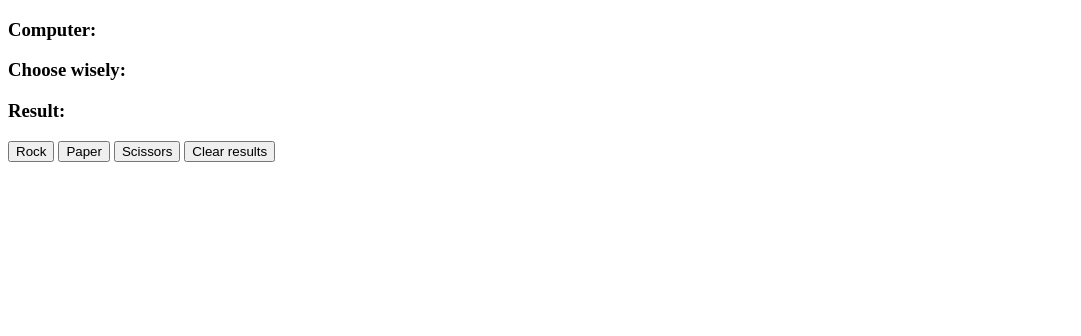
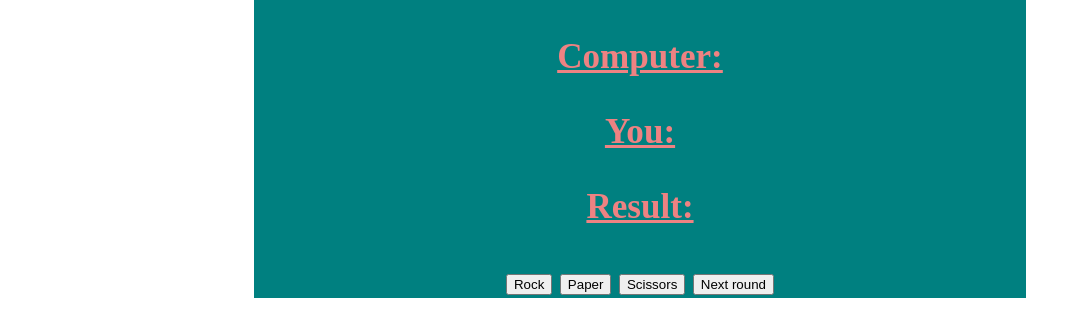
Before and after one commit to aa-ag/jsprojects, a plain HTML site: page Rock, Paper, Scissors/index.html in a window 1280 px wide. Shown: the whole page, without its empty margins (0-1081 px from the left). Drawn offline with Linux system fonts and the light colour scheme.

Commit message:
added some styling

```diff
--- a/Rock, Paper, Scissors/index.html
+++ b/Rock, Paper, Scissors/index.html
@@ -8,19 +8,21 @@
     <title>Rock, Paper, Scissors</title>
 </head>
 <body>
-    <h3>Computer:</h3>
+    <main>
+        <h3 class="instruction">Computer:</h3>
         <h3 id="pc-choice"></h3>
 
-    <h3>Choose wisely:</h3>
+        <h3 class="instruction">You:</h3>
         <h3 id="user-choice"></h3>
 
-    <h3>Result:</h3>
+        <h3 class="instruction">Result:</h3>
         <h3 id="result"></h3>
 
         <button class="choice" id="rock">Rock</button>
         <button class="choice" id="paper">Paper</button>
         <button class="choice" id="scissors">Scissors</button>
 
-    <button type="reset" value="Reset" onClick="window.location.reload()">Clear results</button>
+        <button type="reset" value="Reset" onClick="window.location.reload()">Next round</button>
+    </main>
 </body>
 </html>
--- a/Rock, Paper, Scissors/script.js
+++ b/Rock, Paper, Scissors/script.js
@@ -32,16 +32,16 @@ function results() {
     if(pcChosen === userChosen) {
         return result = "Tie -- go again!";
     } else if (pcChosen === "rock" && userChosen === "paper") {
+        return result = "you WON this time ;)";
+    } else if (pcChosen === "rock" && userChosen === "scissors") {
         return result = "you LOST...";
-    } else if (pcChosen === "rock" && userChosen === "scissors") {
-        return result = "you WON this time ;)";
     } else if (pcChosen === "paper" && userChosen === "rock") {
         return result = "you LOST...";
     } else if (pcChosen === "paper" && userChosen === "scissors") {
         return result = "you WON this time ;)";
     } else if (pcChosen === "scissors" && userChosen === "rock") {
+        return result = "you WON this time ;)";
+    } else if (pcChosen === "scissors" && userChosen === "paper") {
         return result = "you LOST...";
-    } else if (pcChosen === "scissors" && userChosen === "paper") {
-        return result = "you WON this time ;)";
     };
 };
--- a/Rock, Paper, Scissors/style.css
+++ b/Rock, Paper, Scissors/style.css
@@ -0,0 +1,22 @@
+body {
+    margin: 0;
+    margin-left: hidden;
+}
+
+main {
+    display: block;
+    margin-left: auto;
+    margin-right: auto;
+    padding: 2px;
+    width: 60%;
+    background-color: teal;
+    text-align: center;
+    font-size: 30px;
+    color: #ffffff;
+}
+
+.instruction {
+    color: rgb(238, 130, 130);
+    font-weight: bold;
+    text-decoration: underline;
+}
```
Lines whose indentation alone changed are shown as unchanged.
